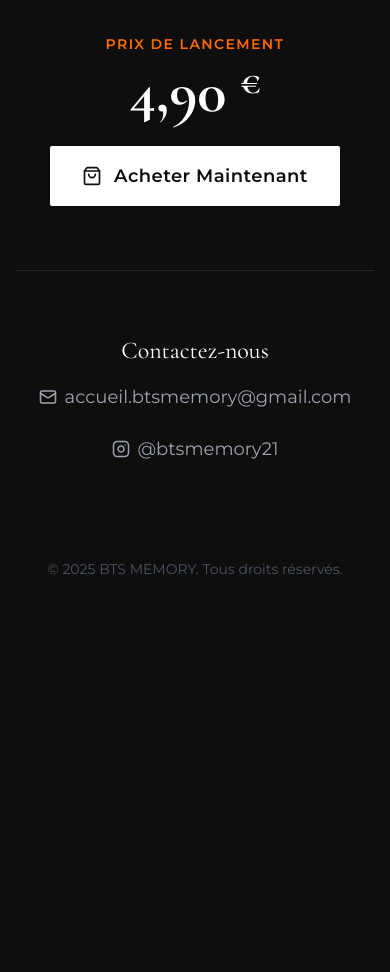
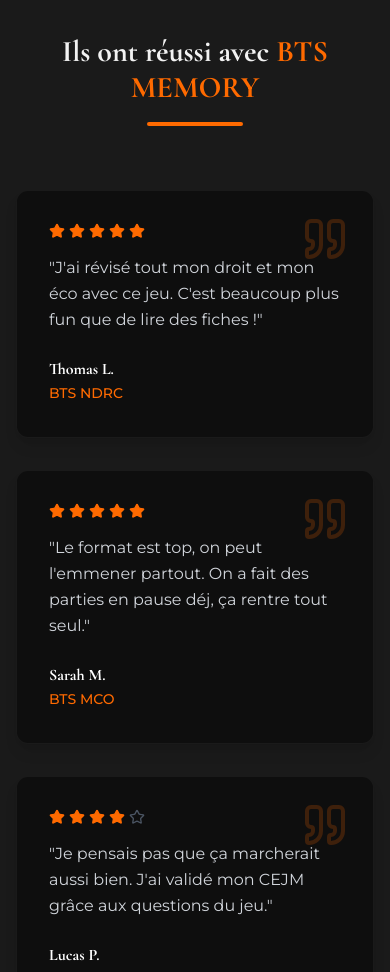
Before and after one commit to rayank21/btsmemory, a React (Vite) app: page / in a window 390 px wide. Shown: the part 6740-7712 px from the top of the page. Before the commit the page ends 7415 px from the top, so only its background shows below. Built offline with nearby package versions, Linux system fonts and the light colour scheme.

Commit message:
Add Reviews, FAQ, and Location sections

```diff
--- a/src/App.jsx
+++ b/src/App.jsx
@@ -8,6 +8,8 @@
 import PriceContact from './components/PriceContact';
 import Checkout from './components/Checkout';
 import Rules from './components/Rules';
+import Reviews from './components/Reviews';
+import FAQ from './components/FAQ';
 
 function App() {
   const [isCheckoutOpen, setIsCheckoutOpen] = useState(false);
@@ -36,6 +38,8 @@
       <Concept />
       <Rules />
       <Showcase />
+      <Reviews />
+      <FAQ />
       <PriceContact onBuyClick={() => setIsCheckoutOpen(true)} />
       <Checkout isOpen={isCheckoutOpen} onClose={() => setIsCheckoutOpen(false)} />
     </Layout>
--- /dev/null
+++ b/src/components/FAQ.jsx
@@ -0,0 +1,86 @@
+import { useState } from 'react';
+import { motion, AnimatePresence } from 'framer-motion';
+import { Plus, Minus } from 'lucide-react';
+
+const FAQItem = ({ question, answer }) => {
+    const [isOpen, setIsOpen] = useState(false);
+
+    return (
+        <div className="border-b border-anthracite/10 dark:border-white/10 last:border-none">
+            <button
+                onClick={() => setIsOpen(!isOpen)}
+                className="w-full py-6 flex items-center justify-between text-left group"
+            >
+                <span className="text-lg font-serif font-bold text-anthracite dark:text-white group-hover:text-bts-orange transition-colors">
+                    {question}
+                </span>
+                <span className="text-bts-orange transition-transform duration-300">
+                    {isOpen ? <Minus size={20} /> : <Plus size={20} />}
+                </span>
+            </button>
+            <AnimatePresence>
+                {isOpen && (
+                    <motion.div
+                        initial={{ height: 0, opacity: 0 }}
+                        animate={{ height: "auto", opacity: 1 }}
+                        exit={{ height: 0, opacity: 0 }}
+                        transition={{ duration: 0.3 }}
+                        className="overflow-hidden"
+                    >
+                        <p className="pb-6 text-gray-600 dark:text-gray-400 font-sans leading-relaxed">
+                            {answer}
+                        </p>
+                    </motion.div>
+                )}
+            </AnimatePresence>
+        </div>
+    );
+};
+
+const FAQ = () => {
+    const faqs = [
+        {
+            question: "Quelles matières sont couvertes ?",
+            answer: "BTS MEMORY couvre les matières générales et professionnelles essentielles : CEJM, Culture Générale, Anglais, et les blocs de compétences spécifiques à chaque spécialité (NDRC, MCO, Assurance)."
+        },
+        {
+            question: "Est-ce adapté à tous les BTS ?",
+            answer: "Nous avons des éditions spécifiques pour les BTS NDRC, MCO et Assurance. Le tronc commun (CEJM, Culture G, Anglais) est pertinent pour la plupart des BTS tertiaires."
+        },
+        {
+            question: "Quels sont les délais de livraison ?",
+            answer: "Les commandes sont expédiées sous 24h à 48h ouvrées. La livraison prend généralement 2 à 3 jours ouvrables en France métropolitaine."
+        },
+        {
+            question: "Peut-on jouer seul ?",
+            answer: "Oui ! Le jeu est conçu pour être joué à plusieurs pour se challenger, mais vous pouvez tout à fait l'utiliser seul comme outil de révision rapide (flashcards)."
+        }
+    ];
+
+    return (
+        <section className="py-24 px-4 bg-white dark:bg-anthracite transition-colors duration-300">
+            <div className="max-w-3xl mx-auto">
+                <motion.div
+                    initial={{ opacity: 0, y: 20 }}
+                    whileInView={{ opacity: 1, y: 0 }}
+                    viewport={{ once: true }}
+                    transition={{ duration: 0.8 }}
+                    className="text-center mb-16"
+                >
+                    <h2 className="text-3xl md:text-5xl font-serif font-bold mb-4 text-anthracite dark:text-off-white">
+                        Questions <span className="text-bts-orange">Fréquentes</span>
+                    </h2>
+                    <div className="w-24 h-1 bg-bts-orange mx-auto rounded-full"></div>
+                </motion.div>
+
+                <div className="bg-gray-50 dark:bg-black-matte rounded-2xl p-8 border border-anthracite/5 dark:border-white/5 shadow-sm transition-colors duration-300">
+                    {faqs.map((faq, index) => (
+                        <FAQItem key={index} question={faq.question} answer={faq.answer} />
+                    ))}
+                </div>
+            </div>
+        </section>
+    );
+};
+
+export default FAQ;
--- a/src/components/PriceContact.jsx
+++ b/src/components/PriceContact.jsx
@@ -1,5 +1,5 @@
 import { motion } from 'framer-motion';
-import { Mail, ShoppingBag, Instagram } from 'lucide-react';
+import { Mail, ShoppingBag, Instagram, MapPin } from 'lucide-react';
 
 const PriceContact = ({ onBuyClick }) => {
     return (
@@ -36,7 +36,7 @@
                     transition={{ delay: 0.2, duration: 0.6 }}
                 >
                     <h3 className="text-2xl font-serif text-anthracite dark:text-white mb-4 transition-colors duration-300">Contactez-nous</h3>
-                    <div className="flex flex-col md:flex-row items-center justify-center gap-6 md:gap-12">
+                    <div className="flex flex-col md:flex-row items-center justify-center gap-6 md:gap-12 flex-wrap">
                         <a
                             href="mailto:accueil.btsmemory@gmail.com"
                             className="hover-trigger inline-flex items-center gap-2 text-gray-600 dark:text-gray-400 hover:text-bts-orange dark:hover:text-bts-orange transition-colors text-lg font-sans"
@@ -53,6 +53,10 @@
                             <Instagram size={18} />
                             @btsmemory21
                         </a>
+                        <div className="inline-flex items-center gap-2 text-gray-600 dark:text-gray-400 text-lg font-sans">
+                            <MapPin size={18} className="text-bts-orange" />
+                            7 Bd de l'Europe, 21800 Quetigny
+                        </div>
                     </div>
                 </motion.div>
 
--- /dev/null
+++ b/src/components/Reviews.jsx
@@ -0,0 +1,80 @@
+import { motion } from 'framer-motion';
+import { Star, Quote } from 'lucide-react';
+
+const Reviews = () => {
+    const reviews = [
+        {
+            name: "Thomas L.",
+            role: "BTS NDRC",
+            content: "J'ai révisé tout mon droit et mon éco avec ce jeu. C'est beaucoup plus fun que de lire des fiches !",
+            rating: 5
+        },
+        {
+            name: "Sarah M.",
+            role: "BTS MCO",
+            content: "Le format est top, on peut l'emmener partout. On a fait des parties en pause déj, ça rentre tout seul.",
+            rating: 5
+        },
+        {
+            name: "Lucas P.",
+            role: "BTS Assurance",
+            content: "Je pensais pas que ça marcherait aussi bien. J'ai validé mon CEJM grâce aux questions du jeu.",
+            rating: 4
+        }
+    ];
+
+    return (
+        <section className="py-24 px-4 bg-gray-50 dark:bg-black-matte transition-colors duration-300">
+            <div className="max-w-7xl mx-auto">
+                <motion.div
+                    initial={{ opacity: 0, y: 20 }}
+                    whileInView={{ opacity: 1, y: 0 }}
+                    viewport={{ once: true }}
+                    transition={{ duration: 0.8 }}
+                    className="text-center mb-16"
+                >
+                    <h2 className="text-3xl md:text-5xl font-serif font-bold mb-4 text-anthracite dark:text-off-white">
+                        Ils ont réussi avec <span className="text-bts-orange">BTS MEMORY</span>
+                    </h2>
+                    <div className="w-24 h-1 bg-bts-orange mx-auto rounded-full"></div>
+                </motion.div>
+
+                <div className="grid md:grid-cols-3 gap-8">
+                    {reviews.map((review, index) => (
+                        <motion.div
+                            key={index}
+                            initial={{ opacity: 0, y: 20 }}
+                            whileInView={{ opacity: 1, y: 0 }}
+                            viewport={{ once: true }}
+                            transition={{ delay: index * 0.1 }}
+                            className="bg-white dark:bg-anthracite p-8 rounded-xl shadow-lg border border-anthracite/5 dark:border-white/5 relative transition-colors duration-300"
+                        >
+                            <Quote className="absolute top-6 right-6 text-bts-orange/20 w-12 h-12" />
+
+                            <div className="flex gap-1 mb-4">
+                                {[...Array(5)].map((_, i) => (
+                                    <Star
+                                        key={i}
+                                        size={16}
+                                        className={`${i < review.rating ? 'text-bts-orange fill-bts-orange' : 'text-gray-300 dark:text-gray-600'}`}
+                                    />
+                                ))}
+                            </div>
+
+                            <p className="text-gray-600 dark:text-gray-300 font-sans mb-6 leading-relaxed">
+                                "{review.content}"
+                            </p>
+
+                            <div>
+                                <h4 className="font-bold text-anthracite dark:text-white font-serif">{review.name}</h4>
+                                <span className="text-sm text-bts-orange font-medium">{review.role}</span>
+                            </div>
+                        </motion.div>
+                    ))}
+                </div>
+            </div>
+        </section>
+    );
+};
+
+export default Reviews;
```
